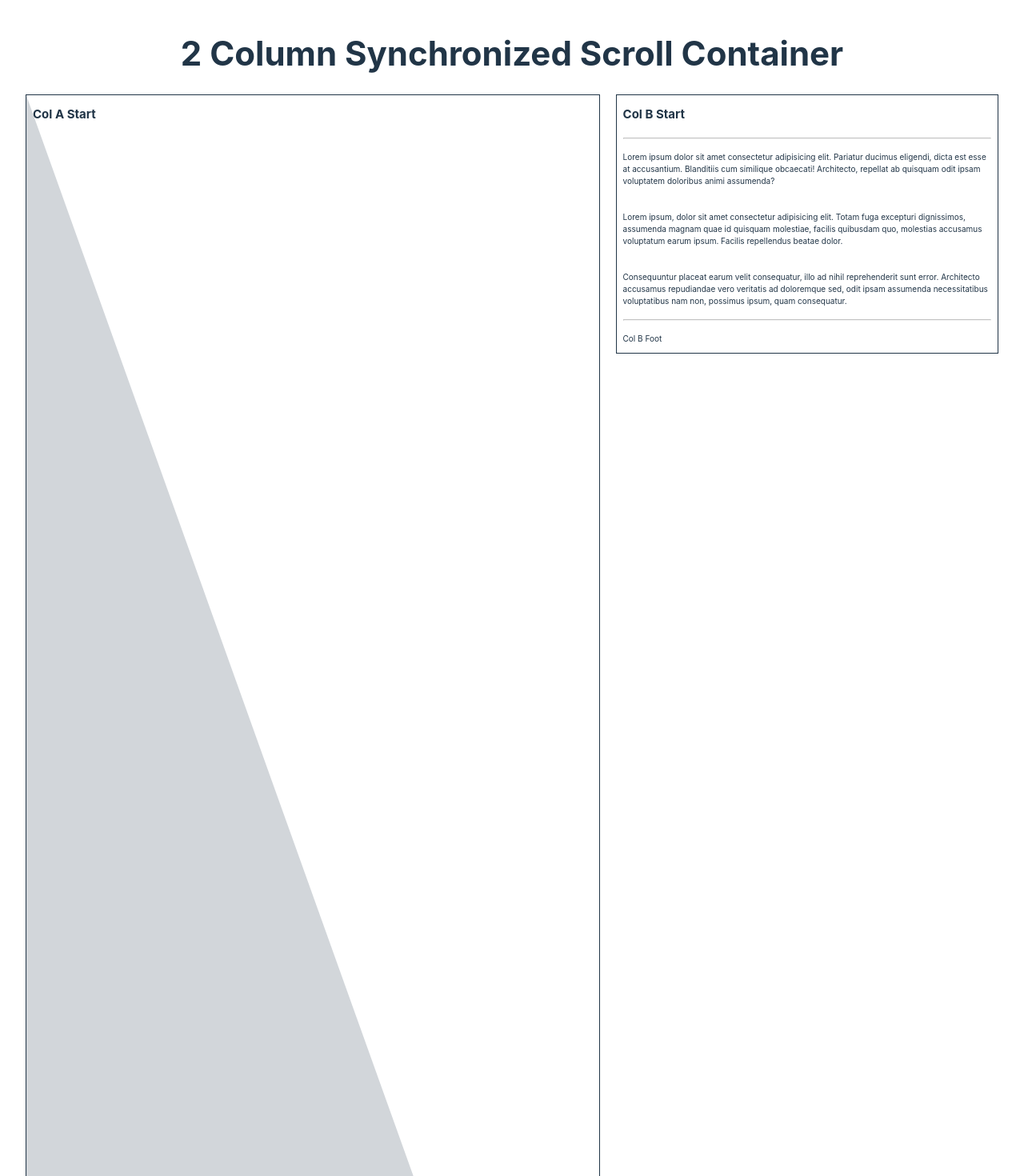
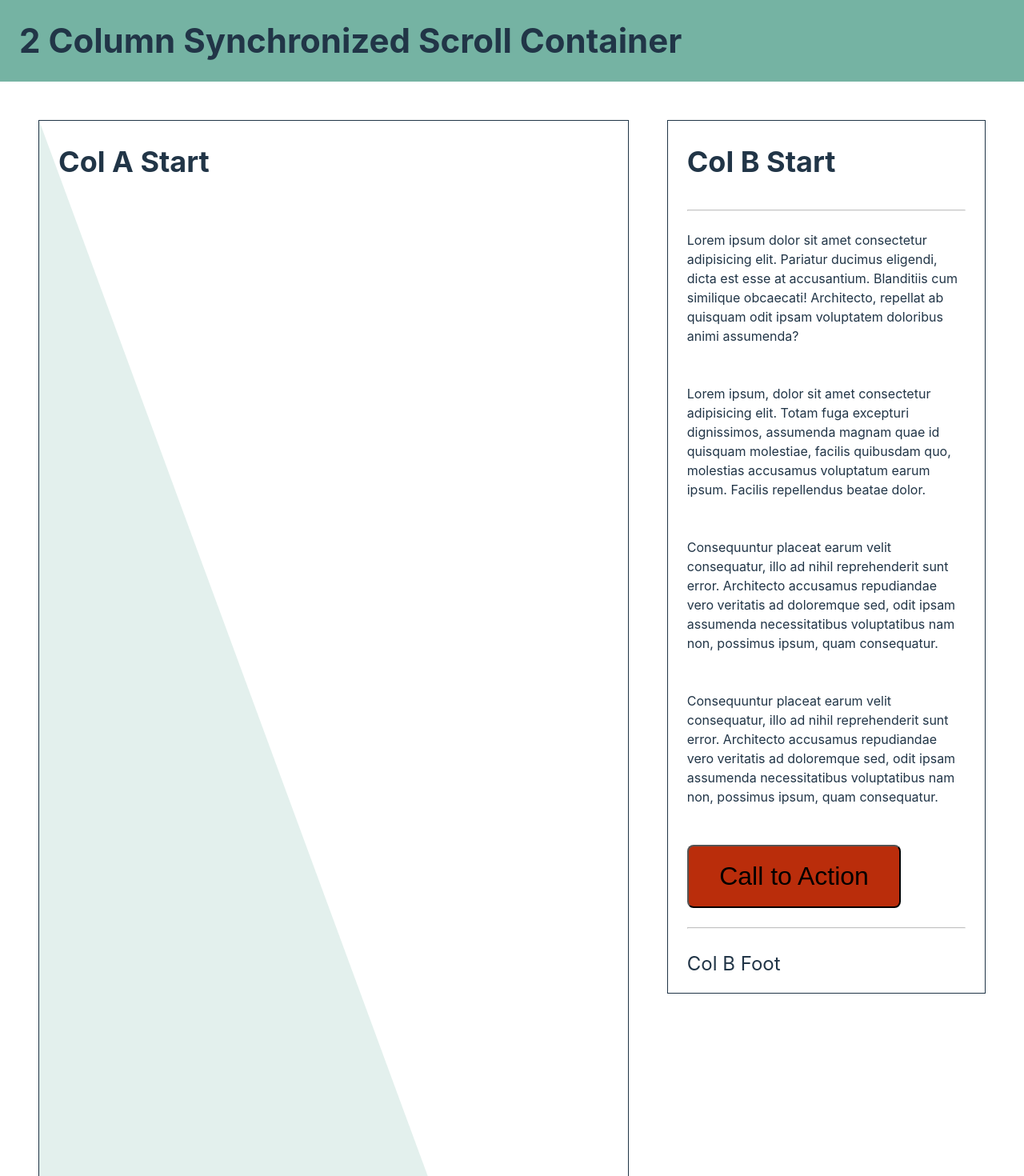
Before and after one commit to sormiston/sticky-buybox, a React (Vite) app: page / in a window 1280 px wide. Shown: the top 1470 px of the page at 80% size. Built offline with nearby package versions, Linux system fonts and the light colour scheme.

Commit message:
more demospace styling setup

```diff
--- a/src/App.scss
+++ b/src/App.scss
@@ -1,9 +1,30 @@
+:root {
+  --header-height: 102px;
+}
+
+header {
+  width: 100%;
+  height: var(--header-height);
+  position: fixed;
+  padding: 0 24px;
+  background: var(--accent-color);
+  z-index: 3;
+}
+
+main {
+  margin: calc(var(--header-height) + 48px) 0;
+}
+
+.sentinel {
+  position: fixed;
+
+}
 
 .container {
   width: 100%;
-  max-width: 1600px;
+  max-width: 1376px;
   display: flex;
-  gap: 20px;
+  gap: 48px;
 }
 
 .col {
@@ -13,37 +34,41 @@
   flex-direction: column;
   justify-content: space-between;
   position: relative;
-  padding: 0 8px;
+  padding: 0 24px;
 
-  &--A {
-    width: 60%;
-    height: 2000px;
-
-    &::after {
-      content: '';
-      position: absolute;
-      inset: 0;
-     opacity: 0.2;
-      background: var(--text-color);
-      clip-path: polygon(0% 0%, 100% 100%, 0% 100%, 0% 0%);
-    }
-  }
-
-  &--B {
-    width: 40%;
-    height: fit-content;
+  [class$="__foot"] {
+    font-size: 2.4rem;
+    line-height: 3;
   }
 }
 
 .colA {
+  width: 65%;
+  height: 2000px;
+
+  &::after {
+    content: "";
+    position: absolute;
+    inset: 0;
+    opacity: 0.2;
+    background: var(--accent-color);
+    clip-path: polygon(0% 0%, 100% 100%, 0% 100%, 0% 0%);
+  }
+
   &__foot {
     z-index: 2;
+
   }
 }
+
 .colB {
-&__content {
-  flex-grow: 1;
-}
+  width: 35%;
+  height: fit-content;
+  font-size: 1.6rem;
+
+  &__content {
+    flex-grow: 1;
+  }
 }
 
 hr {
@@ -51,3 +76,18 @@ hr {
   border-width: 0.5px;
   opacity: 0.6;
 }
+
+button.CTA {
+  font-size: 3.2rem;
+  padding: 0.6em 1.2em;
+  border-radius: 8px;
+  background-color: var(--action-color);
+  cursor: pointer;
+}
+
+section.otherStuff {
+  border: 1px solid var(--text-color);
+  height: 2000px;
+  width: 100%;
+  border-radius: 24px;
+}
--- a/src/App.tsx
+++ b/src/App.tsx
@@ -4,13 +4,17 @@ import "./App.scss";
 function App() {
   return (
     <>
+      <header>
         <h1 className="h1">2 Column Synchronized Scroll Container</h1>
+      </header>
+      <main>
         <div className="container">
-        <div className="col col--A">
+          <div className="sentinel sentinel--top"></div>
+          <div className="col colA">
             <h2 className="colA__start">Col A Start</h2>
-          <p className="colA__foot">Col A Foot</p>
+            <span className="colA__foot">Col A Foot</span>
           </div>
-        <div className="col col--B">
+          <div className="col colB">
             <h2 className="colB__start">Col B Start</h2>
             <hr />
             <p className="colB__content">
@@ -21,10 +25,10 @@ function App() {
               <br />
               <br />
               <br />
-            Lorem ipsum, dolor sit amet consectetur adipisicing elit. Totam fuga
-            excepturi dignissimos, assumenda magnam quae id quisquam molestiae,
-            facilis quibusdam quo, molestias accusamus voluptatum earum ipsum.
-            Facilis repellendus beatae dolor.
+              Lorem ipsum, dolor sit amet consectetur adipisicing elit. Totam
+              fuga excepturi dignissimos, assumenda magnam quae id quisquam
+              molestiae, facilis quibusdam quo, molestias accusamus voluptatum
+              earum ipsum. Facilis repellendus beatae dolor.
               <br />
               <br />
               <br />
@@ -32,11 +36,25 @@ function App() {
               reprehenderit sunt error. Architecto accusamus repudiandae vero
               veritatis ad doloremque sed, odit ipsam assumenda necessitatibus
               voluptatibus nam non, possimus ipsum, quam consequatur.
+              <br />
+              <br />
+              <br />
+              Consequuntur placeat earum velit consequatur, illo ad nihil
+              reprehenderit sunt error. Architecto accusamus repudiandae vero
+              veritatis ad doloremque sed, odit ipsam assumenda necessitatibus
+              voluptatibus nam non, possimus ipsum, quam consequatur.
+              <br />
+              <br />
+              <br />
+              <button className="CTA">Call to Action</button>
             </p>
             <hr />
-          <p className="colB__foot">Col B Foot</p>
+            <span className="colB__foot">Col B Foot</span>
           </div>
+          <div className="sentinel sentinel--bottom"></div>
         </div>
+      </main>
+      <section className="otherStuff"></section>
     </>
   );
 }
--- a/src/index.scss
+++ b/src/index.scss
@@ -6,7 +6,9 @@
 
   color-scheme: light dark;
   --primary-color: #242424;
-  --text-color: rgba(255, 255, 255, 0.87);
+  --accent-color: #4C8577;
+  --text-color: #e8e6e3;
+  --action-color: #ba2d0b;
 
   color: var(--text-color);
   background-color: var(--primary-color);
@@ -40,7 +42,7 @@ body, #root {
   display: flex;
   flex-direction: column;
   align-items: center;
-  padding: 16px 32px;
+  padding: 0 48px;
   max-width: 100vw;
 }
 
@@ -49,6 +51,10 @@ h1 {
   line-height: 1.1;
 }
 
+h2 {
+  font-size: 3.6rem;
+  line-height: 1.2;
+}
 /* button {
   border-radius: 8px;
   border: 1px solid transparent;
@@ -72,6 +78,7 @@ button:focus-visible {
   :root {
     --text-color: #213547;
     --primary-color: #ffffff;
+    --accent-color: #75b3a3;
   }
 
 
```
Also changed, not shown: 1 other file (tests, documents, lock files or other folders). Lines whose indentation alone changed are shown as unchanged.
